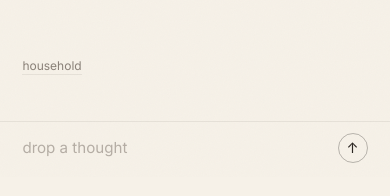
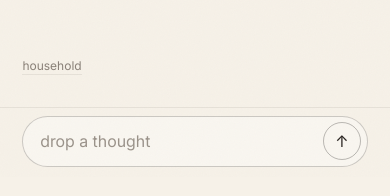
Before and after one commit to groot676/couple_app, a FastAPI app: template web/templates/index.html in a window 390 px wide. Shown: the part 667-863 px from the top of the page. Run offline with FastAPI, Linux system fonts and the light colour scheme; the template is opened without the code that fills it: most values are stand-ins (such as "Sample title", 1, 10 or a date in 2020); some libraries are stand-ins or nearby versions.

Commit message:
Fix capture bar on mobile: stale-cache proofing, keyboard lift, tap target
The Pixel breakage was a stale cached app.css (pre-v1.1, no capture
styles) — the input rendered as a raw unstyled UA field. Static asset
URLs now carry a per-deploy version hash so phones can never hold old
copies. Also:
- interactive-widget=resizes-content: Android Chrome resizes layout
  so the fixed bar rises above the keyboard
- visualViewport lift (rAF-throttled): iOS Safari never resizes the
  layout viewport, so the bar translates above the keyboard; safe-area
  inset drops while the keyboard replaces the home indicator
- 16px input font: kills iOS's zoom-on-focus jump
- hairline pill field, 51px tap target, whole bar tappable to focus —
  unmistakably a tool, still in the design language

Co-Authored-By: Claude Opus 4.8 <noreply@anthropic.com>

```diff
--- a/web/main.py
+++ b/web/main.py
@@ -1,3 +1,4 @@
+import hashlib
 import logging
 from contextlib import asynccontextmanager
 from pathlib import Path
@@ -32,6 +33,21 @@ logger = logging.getLogger("web")
 
 BASE_DIR = Path(__file__).resolve().parent
 templates = Jinja2Templates(directory=str(BASE_DIR / "templates"))
+
+
+def _asset_version() -> str:
+    """Changes every deploy — versioned asset URLs make stale phone caches
+    impossible (a cached old app.css once broke the capture bar on Android)."""
+    h = hashlib.md5()
+    for name in ("app.css", "app.js", "fonts/fonts.css", "htmx.min.js"):
+        try:
+            h.update(str((BASE_DIR / "static" / name).stat().st_mtime_ns).encode())
+        except OSError:
+            pass
+    return h.hexdigest()[:8]
+
+
+templates.env.globals["asset_v"] = _asset_version()
 
 CURRENCIES = {"CZK": "Kč", "EUR": "€", "USD": "$", "GBP": "£"}
 STARTERS = {
--- a/web/static/app.css
+++ b/web/static/app.css
@@ -425,27 +425,44 @@ ul { list-style: none; }
     padding: 0.5rem 1.4rem calc(0.65rem + env(safe-area-inset-bottom, 0px));
 }
 
-#capture-form { display: flex; align-items: center; gap: 0.7rem; }
+/* the field: a hairline pill — unmistakably a tool, still quiet.
+   The whole bar is tappable (app.js focuses the input). */
+#capture-form {
+    display: flex;
+    align-items: center;
+    gap: 0.5rem;
+    min-height: 50px;                       /* comfortable thumb target */
+    padding: 0.2rem 0.35rem 0.2rem 1.05rem;
+    border: 1px solid rgba(42, 37, 33, 0.22);
+    border-radius: 999px;
+    background: rgba(255, 255, 255, 0.35);  /* a breath lighter than the paper */
+}
 #capture-input {
     flex: 1;
     min-width: 0;
     font: inherit;
-    font-size: 0.95rem;
+    font-size: 1rem;                        /* ≥16px: iOS must not zoom on focus */
     color: var(--ink);
     background: none;
     border: none;
     outline: none;
-    padding: 0.45rem 0;
+    padding: 0.6rem 0;
 }
-#capture-input::placeholder { color: var(--taupe); opacity: 0.6; }
+#capture-input::placeholder { color: var(--taupe); opacity: 0.85; }
 .capture-send {
     flex: none;
-    width: 30px; height: 30px;
+    width: 38px; height: 38px;
     border: 1px solid rgba(42, 37, 33, 0.3);
     border-radius: 50%;
     color: var(--ink);
-    font-size: 0.9rem;
+    font-size: 1rem;
     display: flex; align-items: center; justify-content: center;
+}
+
+/* while the keyboard is up it replaces the home indicator — drop the inset,
+   and let the JS visual-viewport lift position the bar (iOS Safari) */
+.capture-bar.kb-open .capture-inner {
+    padding-bottom: 0.65rem;
 }
 
 /* who's this? — chosen once per device */
--- a/web/static/app.js
+++ b/web/static/app.js
@@ -209,6 +209,37 @@
         }
     });
 
+    // the whole bar is a tap target — anywhere that isn't a control focuses the input
+    document.body.addEventListener("click", function (e) {
+        if (e.target.closest(".capture-inner") &&
+            !e.target.closest("button, input, a, .note-line")) {
+            var input = document.getElementById("capture-input");
+            if (input) input.focus();
+        }
+    });
+
+    // keyboard: iOS Safari never resizes the layout viewport, so a fixed bar
+    // hides behind the keyboard. Track the visual viewport and lift the bar
+    // by exactly the covered height. (Android resizes the layout via the
+    // interactive-widget viewport hint, so the lift computes to ~0 there.)
+    (function () {
+        var vv = window.visualViewport;
+        if (!vv) return;
+        var raf = null;
+        function apply() {
+            raf = null;
+            var bar = document.querySelector(".capture-bar");
+            if (!bar) return;
+            var lift = Math.max(0, window.innerHeight - vv.height - vv.offsetTop);
+            bar.style.transform = lift > 1 ? "translateY(-" + lift + "px)" : "";
+            bar.classList.toggle("kb-open", lift > 1);
+        }
+        function schedule() { if (!raf) raf = requestAnimationFrame(apply); }
+        vv.addEventListener("resize", schedule);
+        vv.addEventListener("scroll", schedule);
+        window.addEventListener("orientationchange", schedule);
+    })();
+
     // returning to the app refreshes the surface — new captures settle in
     document.addEventListener("visibilitychange", function () {
         if (!document.hidden && document.getElementById("surface") && window.htmx) {
--- a/web/templates/base.html
+++ b/web/templates/base.html
@@ -2,7 +2,7 @@
 <html lang="en">
 <head>
     <meta charset="utf-8">
-    <meta name="viewport" content="width=device-width, initial-scale=1, viewport-fit=cover">
+    <meta name="viewport" content="width=device-width, initial-scale=1, viewport-fit=cover, interactive-widget=resizes-content">
     <title>{{ app_name }}</title>
     <meta name="theme-color" content="#F6F1E8">
     {% if not hide_manifest %}<link rel="manifest" href="/manifest.json">{% endif %}
@@ -16,14 +16,14 @@
     <meta name="apple-mobile-web-app-title" content="{{ app_name }}">
     <link rel="preload" href="/static/fonts/fraunces-roman-latin.woff2" as="font" type="font/woff2" crossorigin>
     <link rel="preload" href="/static/fonts/inter-roman-latin.woff2" as="font" type="font/woff2" crossorigin>
-    <link rel="stylesheet" href="/static/fonts/fonts.css">
-    <link rel="stylesheet" href="/static/app.css">
+    <link rel="stylesheet" href="/static/fonts/fonts.css?v={{ asset_v }}">
+    <link rel="stylesheet" href="/static/app.css?v={{ asset_v }}">
     <script>document.documentElement.classList.add('js');</script>
 </head>
 <body>
 {% block body %}{% endblock %}
-<script src="/static/htmx.min.js" defer></script>
-<script src="/static/app.js" defer></script>
+<script src="/static/htmx.min.js?v={{ asset_v }}" defer></script>
+<script src="/static/app.js?v={{ asset_v }}" defer></script>
 <script>
 if ('serviceWorker' in navigator) {
     window.addEventListener('load', function () { navigator.serviceWorker.register('/sw.js'); });
```
